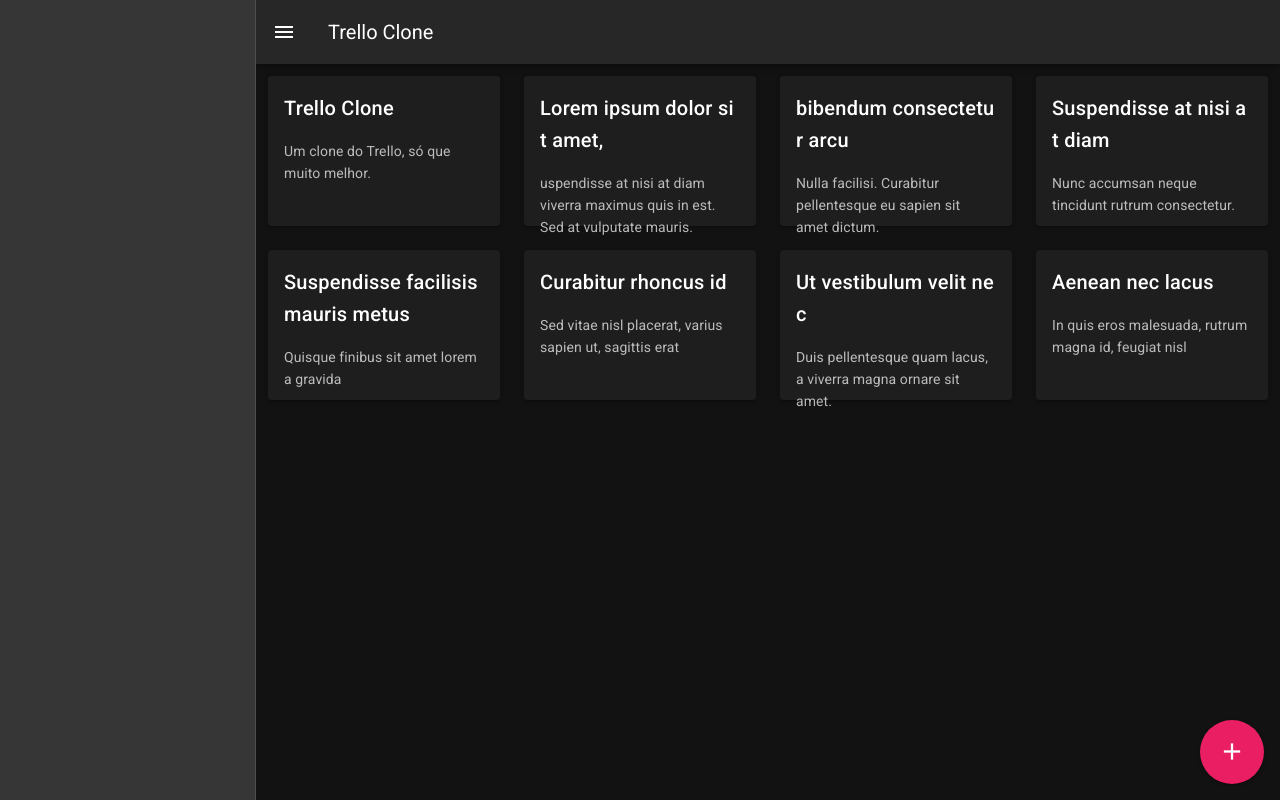
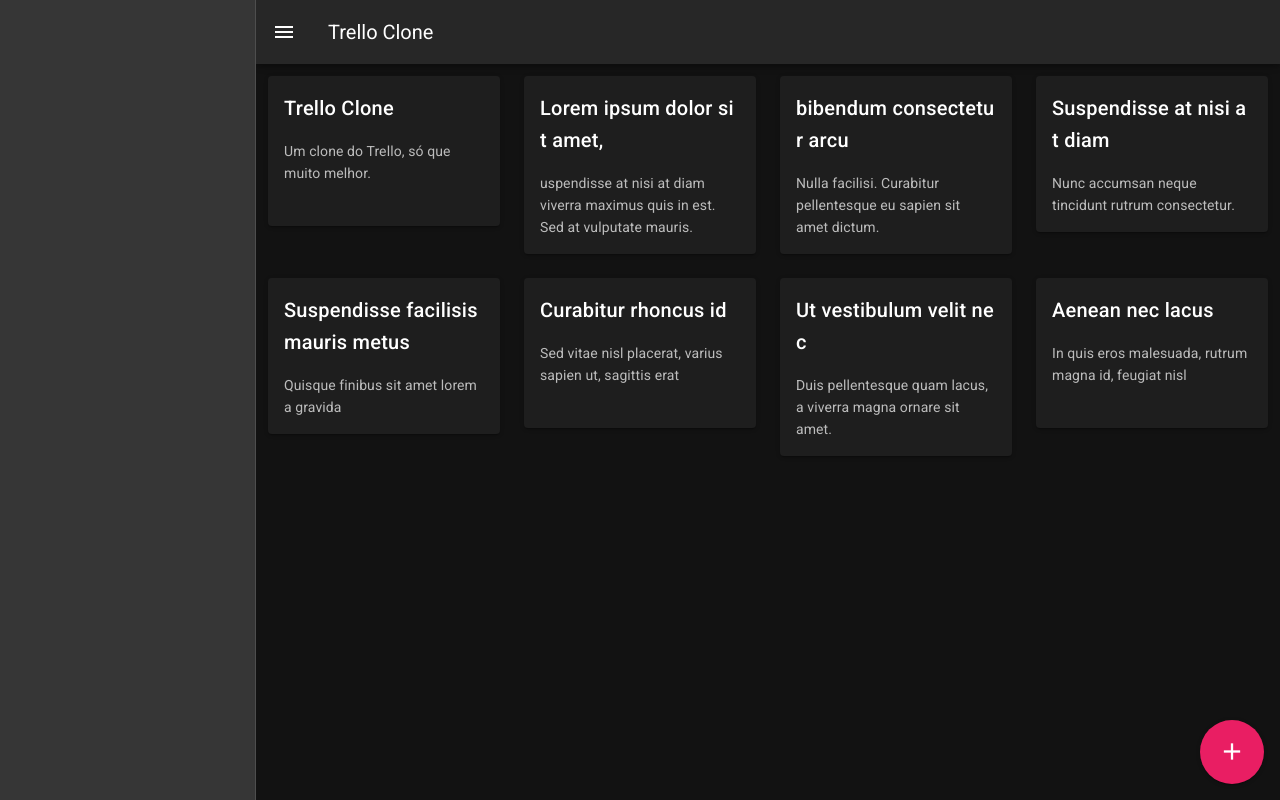
Before and after one commit to pythrick/trello-clone, a Vue app: page / in a window 1280 px wide. Built offline with nearby package versions, Linux system fonts and the light colour scheme.

Commit message:
fix card height

```diff
--- a/src/views/Home.vue
+++ b/src/views/Home.vue
@@ -87,6 +87,6 @@
 
 <style scoped>
 .card {
-  height: 150px;
+  min-height: 150px;
 }
 </style>
```
